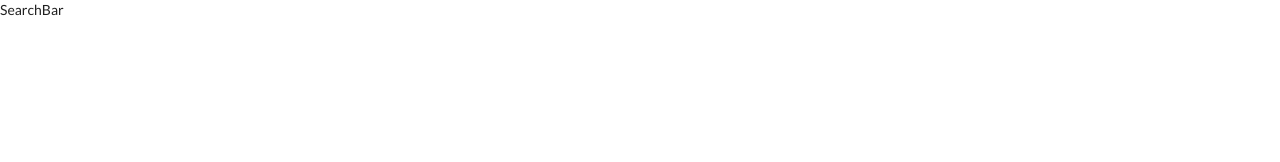
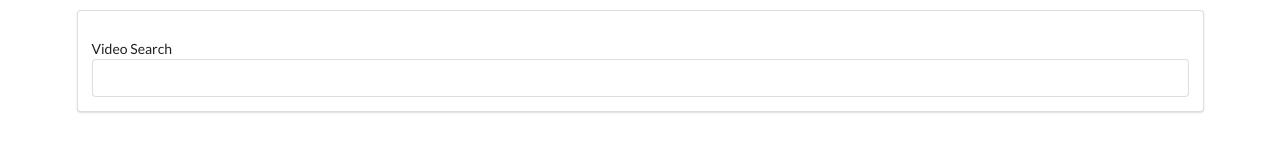
Before and after one commit to reyeskevin9767/videos-project, a React (Create React App) app: page / in a window 1280 px wide. Shown: the top 162 px of the page. Built offline with nearby package versions, Linux system fonts and the light colour scheme.

Commit message:
add axios

```diff
--- a/package.json
+++ b/package.json
@@ -6,6 +6,7 @@
     "@testing-library/jest-dom": "^4.2.4",
     "@testing-library/react": "^9.5.0",
     "@testing-library/user-event": "^7.2.1",
+    "axios": "^0.20.0",
     "react": "^16.13.1",
     "react-dom": "^16.13.1",
     "react-scripts": "3.4.3"
--- a/src/components/App.js
+++ b/src/components/App.js
@@ -4,7 +4,7 @@
 class App extends React.Component {
   render() {
     return (
-      <div>
+      <div className="ui container">
         <SearchBar />
       </div>
     );
--- a/src/components/SearchBar.js
+++ b/src/components/SearchBar.js
@@ -1,8 +1,35 @@
 import React from 'react';
 
 class SearchBar extends React.Component {
+  state = { term: '' };
+
+  // Set term from event handler
+  onInputChange = (event) => {
+    this.setState({ term: event.target.value });
+  };
+
+  // Prevent broswer from submiting automatically
+  onFormSubmit = (event) => {
+    event.preventDefault();
+
+    // Call callback function from parent component
+  };
+
   render() {
-    return <div>SearchBar</div>;
+    return (
+      <div className="search-bar ui segment" style={{ marginTop: '10px' }}>
+        <form onSubmit={this.onFormSubmit} className="ui form">
+          <div className="field"></div>
+          <label>Video Search</label>
+          <input
+            type="text"
+            value={this.state.term}
+            // Event Handler
+            onChange={this.onInputChange}
+          />
+        </form>
+      </div>
+    );
   }
 }
 
```
Also changed, not shown: 2 other files (tests, documents, lock files or other folders).
